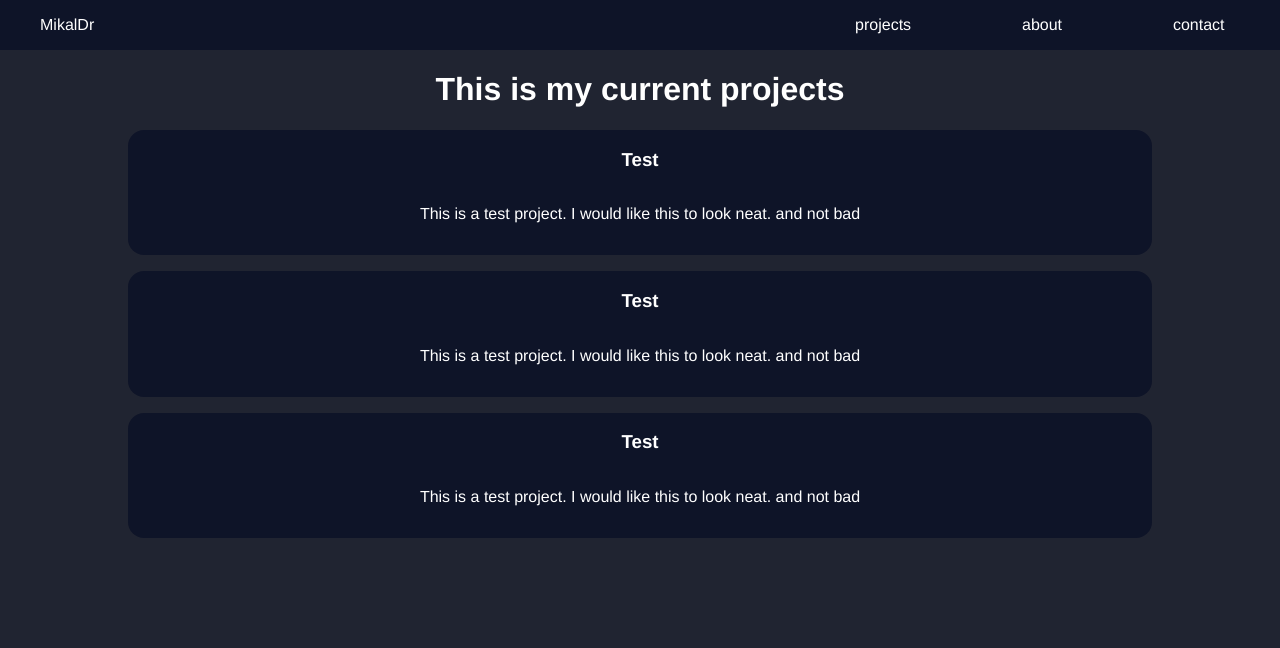
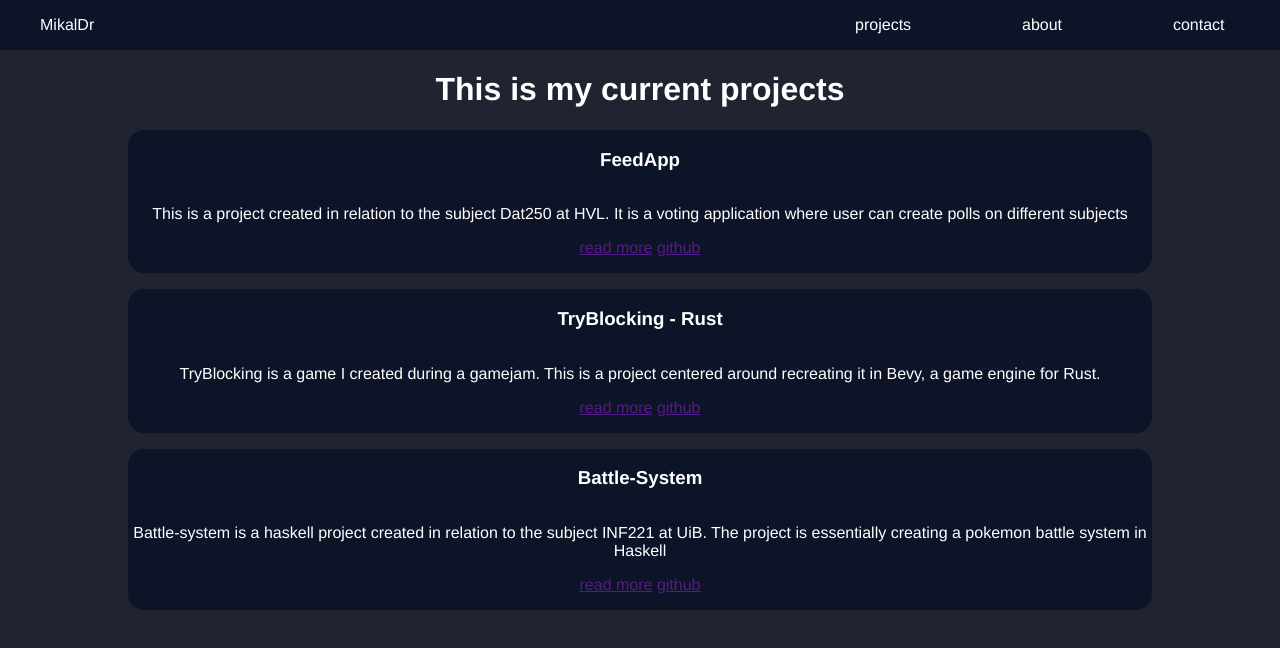
Before and after one commit to MikalDr/mdr-frontend, a SvelteKit app: page /projects in a window 1280 px wide. Shown: the top 648 px of the page. Built offline with nearby package versions, Linux system fonts and the light colour scheme.

Commit message:
Fixed the mock data

```diff
--- a/src/routes/projects/+page.svelte
+++ b/src/routes/projects/+page.svelte
@@ -1,11 +1,11 @@
 <script>
     const projects = [
-        {"title": "Test",
-        "content": "This is a test project. I would like this to look neat. and not bad"},
-        {"title": "Test",
-        "content": "This is a test project. I would like this to look neat. and not bad"},
-        {"title": "Test",
-        "content": "This is a test project. I would like this to look neat. and not bad"},
+        {"title": "FeedApp",
+        "content": "This is a project created in relation to the subject Dat250 at HVL. It is a voting application where user can create polls on different subjects"},
+        {"title": "TryBlocking - Rust",
+        "content": "TryBlocking is a game I created during a gamejam. This is a project centered around recreating it in Bevy, a game engine for Rust."},
+        {"title": "Battle-System",
+        "content": "Battle-system is a haskell project created in relation to the subject INF221 at UiB. The project is essentially creating a pokemon battle system in Haskell"},
     ]
 </script>
 
@@ -17,6 +17,7 @@
                 <div class="articles">
                     <h3>{p.title}</h3>
                     <p>{p.content}</p>
+                    <div><a href="">read more</a> <a href="">github</a></div>
                 </div>
             {/each}
         </div>
```
